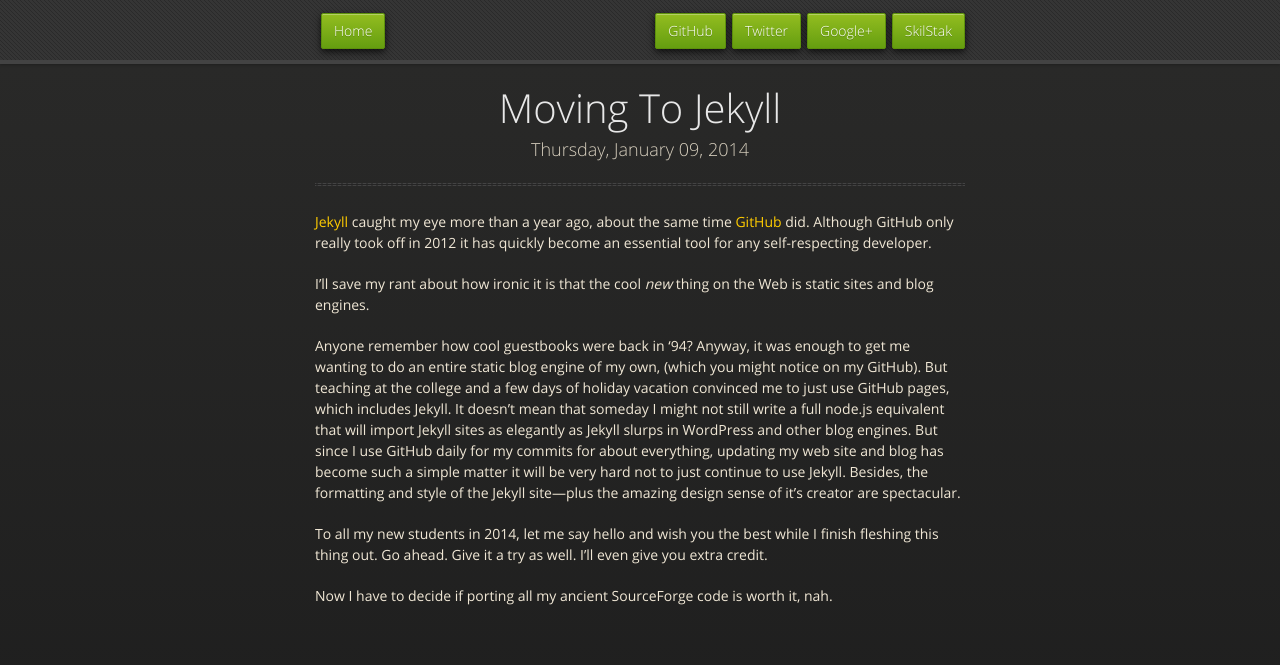
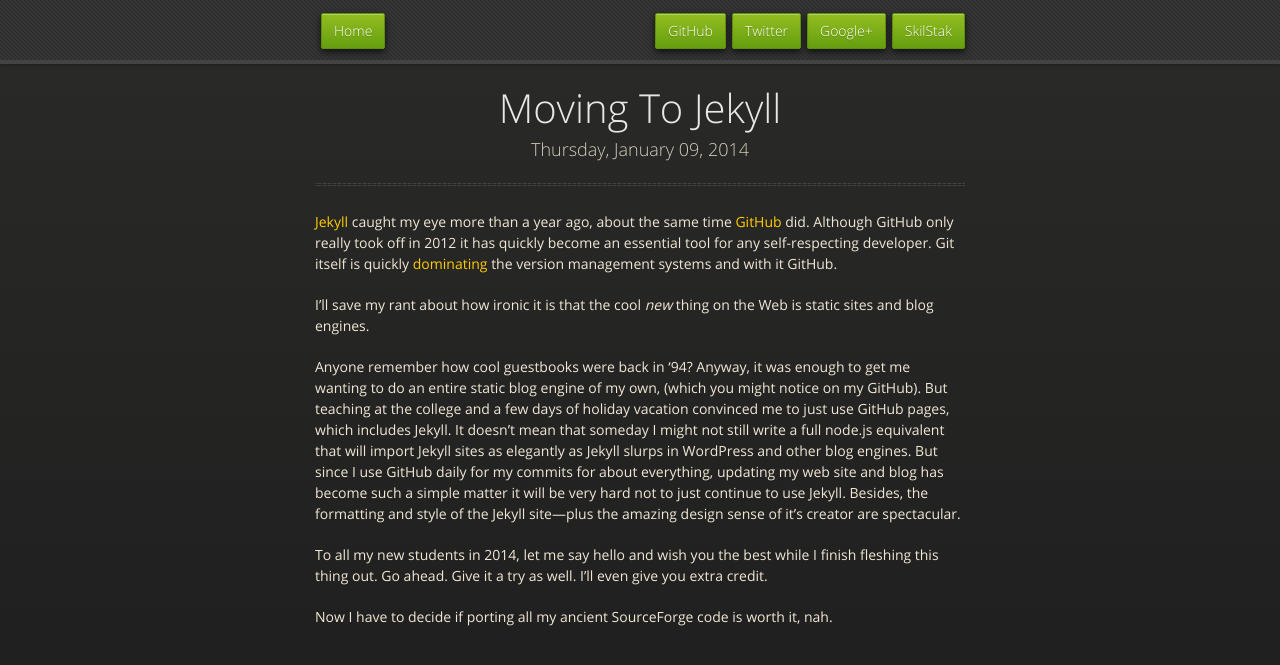
Before and after one commit to robmuh/robmuh.github.com, a Jekyll site: the page built from _posts/2014-01-09-moving-to-jekyll.markdown, in a window 1280 px wide. Shown: the top 665 px of the page. Built offline with Jekyll 4.4.1, drawn with Linux system fonts in a browser that asks for light colours; nearby versions of some CDN libraries; comment, search, counter and statistics services are not loaded.

Commit message:
linked git stats

```diff
--- a/_posts/2014-01-09-moving-to-jekyll.markdown
+++ b/_posts/2014-01-09-moving-to-jekyll.markdown
@@ -5,6 +5,8 @@
 [Jekyll][] caught my eye more than a year ago, about the same time
 [GitHub][] did. Although GitHub only really took off in 2012 it has
 quickly become an essential tool for any self-respecting developer.
+Git itself is quickly [dominating][] the version management systems
+and with it GitHub.
 
 I'll save my rant about how ironic it is that the cool
 _new_ thing on the Web is static sites and blog engines.
@@ -31,3 +33,4 @@
 
 [Jekyll]: http://jekyllrb.com
 [GitHub]: http://github.com/robmuh
+[dominating]: http://programmers.stackexchange.com/questions/136079/are-there-any-statistics-that-show-the-popularity-of-git-versus-svn
```
